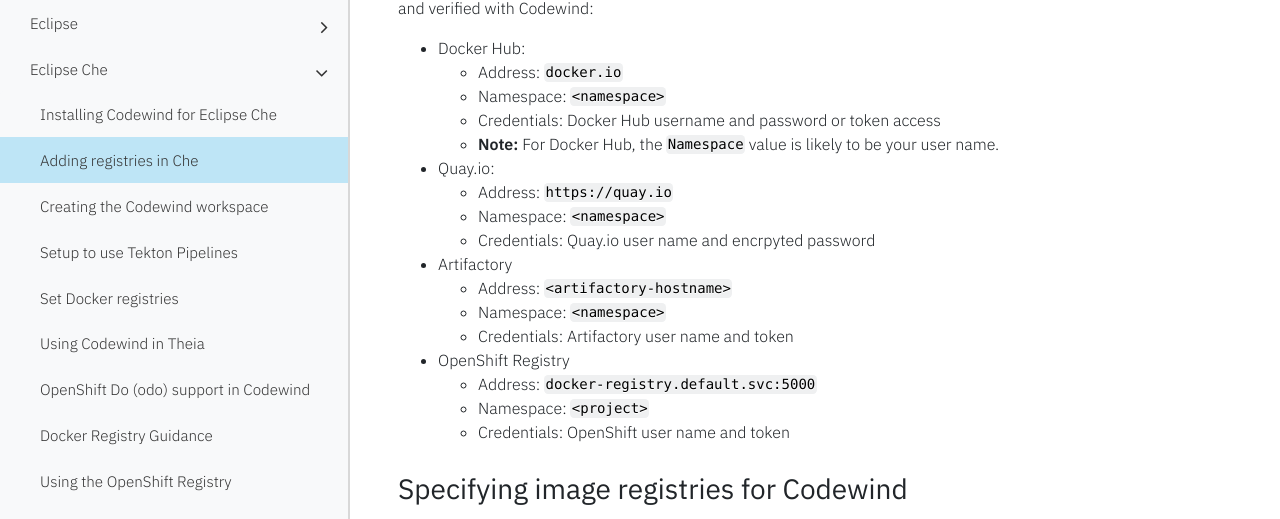
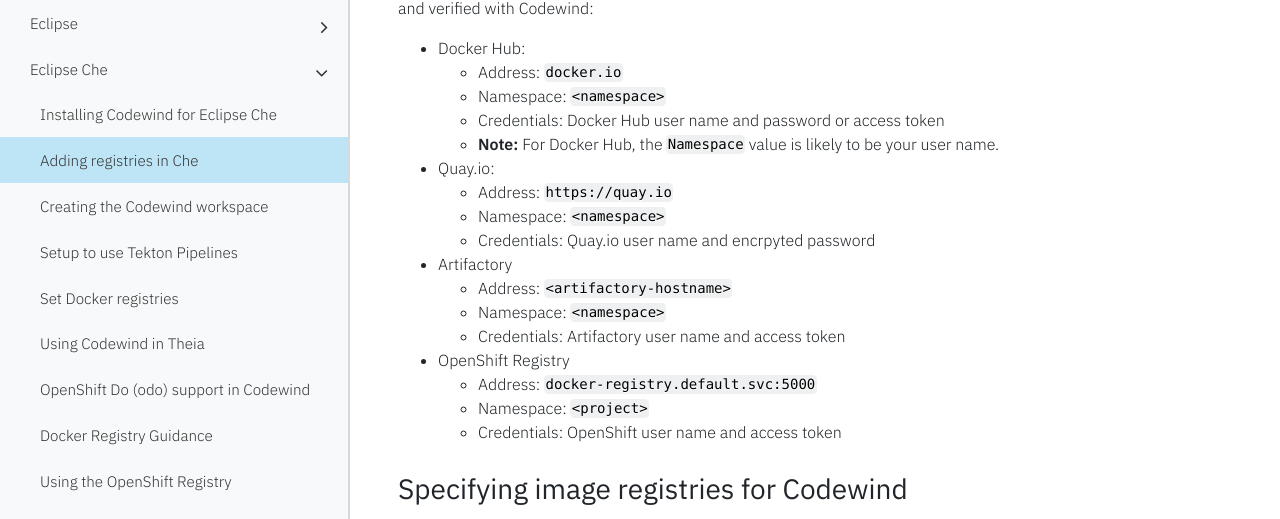
Before and after one commit to eclipse-archived/codewind-docs, a Jekyll site: the page built from docs/_documentations/mdt-che-setupregistries.md, in a window 1280 px wide and 900 px high, scrolled down 1601 px. Shown: the part 150-669 px from the top of the window. Built offline with Jekyll 4.4.1, drawn with Linux system fonts in a browser that asks for light colours; nearby versions of some CDN libraries; comment, search, counter and statistics services are not loaded.

Commit message:
Correcting access token
Signed-off-by: Sarah Ishida <sishida@us.ibm.com>

```diff
--- a/docs/_documentations/mdt-che-setupregistries.md
+++ b/docs/_documentations/mdt-che-setupregistries.md
@@ -44,7 +44,7 @@ These examples show recommended values for common registries. The following depl
 - Docker Hub:
     - Address: `docker.io`
     - Namespace: `<namespace>`
-    - Credentials: Docker Hub username and password or token access
+    - Credentials: Docker Hub user name and password or access token
     - **Note:** For Docker Hub, the `Namespace` value is likely to be your user name.
 - Quay.io:
     - Address: `https://quay.io`
@@ -53,11 +53,11 @@ These examples show recommended values for common registries. The following depl
 - Artifactory
     - Address: `<artifactory-hostname>`
     - Namespace: `<namespace>`
-    - Credentials: Artifactory user name and token
+    - Credentials: Artifactory user name and access token
 - OpenShift Registry
     - Address: `docker-registry.default.svc:5000`
     - Namespace: `<project>`
-    - Credentials: OpenShift user name and token
+    - Credentials: OpenShift user name and access token
 
 ### Specifying image registries for Codewind
 Three scenarios in Codewind require you to specify which image registry is in use:
```
